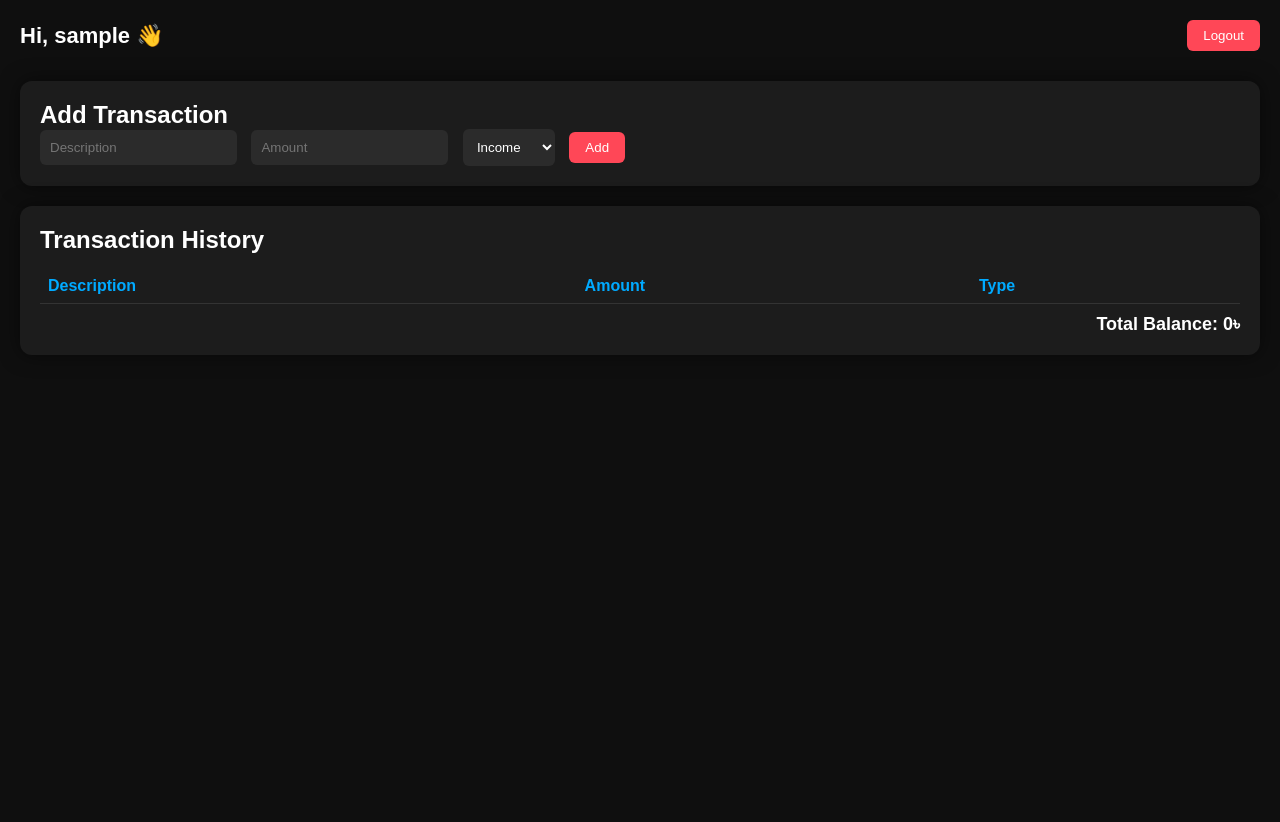
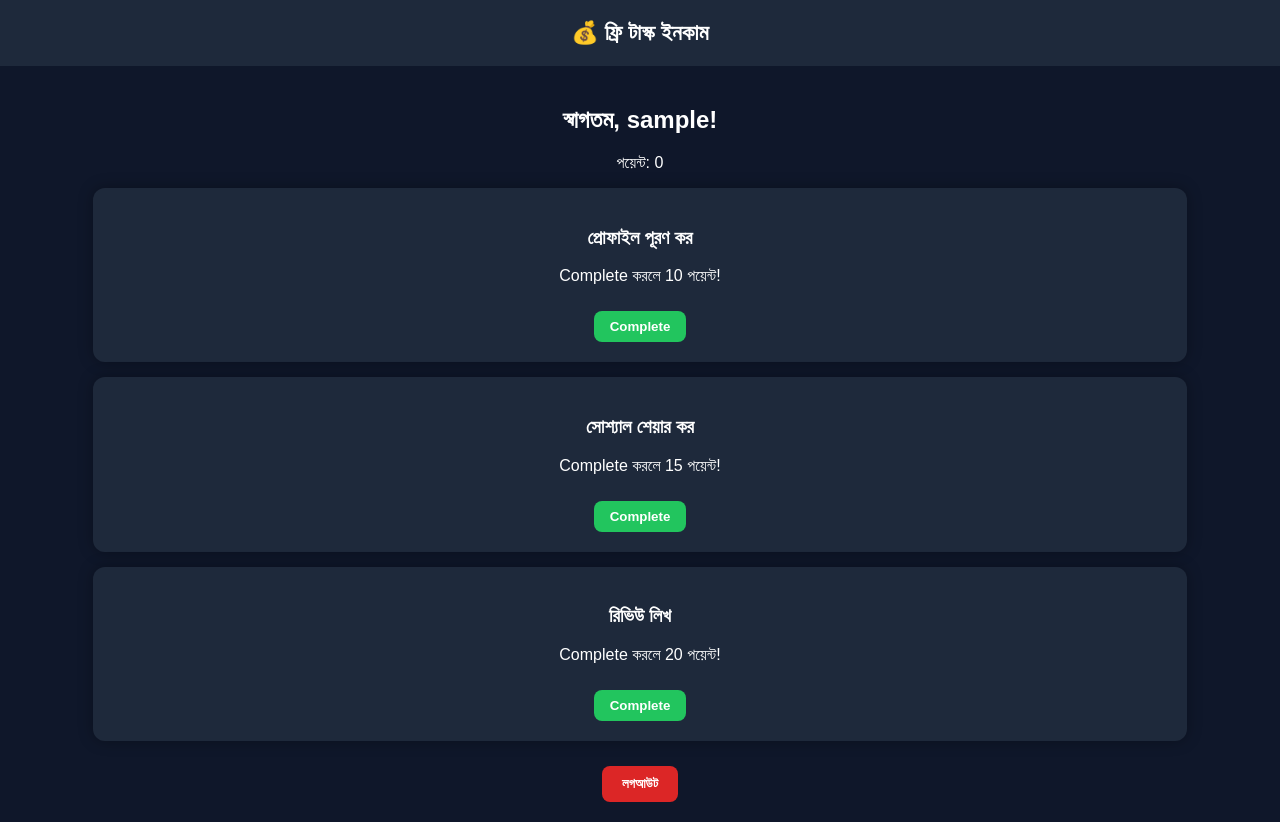
Before and after one commit to ihsaim69-ctrl/task-income-site, a plain HTML site: page New.login.html in a window 1280 px wide. Before the commit the page ends 800 px from the top, so only its background shows below. Drawn offline with Linux system fonts and the light colour scheme; sample sign-in values are in the browser's storage.

Commit message:
Update Dashboard.html

```diff
--- a/New.login.html
+++ b/New.login.html
@@ -1,104 +1,107 @@
 <!DOCTYPE html>
 <html lang="bn">
 <head>
-  <meta charset="UTF-8" />
-  <meta name="viewport" content="width=device-width, initial-scale=1.0" />
-  <title>Dashboard | Task Income Tracker</title>
+  <meta charset="UTF-8">
+  <meta name="viewport" content="width=device-width, initial-scale=1.0">
+  <title>Dashboard - Free Task Income</title>
   <style>
-    * { margin: 0; padding: 0; box-sizing: border-box; font-family: 'Poppins', sans-serif; }
-    body { background: #0f0f0f; color: #fff; min-height: 100vh; padding: 20px; }
-    header { display: flex; justify-content: space-between; align-items: center; margin-bottom: 30px; }
-    h1 { font-size: 22px; }
-    button { background: #ff4757; border: none; padding: 8px 16px; border-radius: 6px; color: #fff; cursor: pointer; }
+    body {
+      font-family: 'Poppins', sans-serif;
+      background: #0f172a;
+      color: white;
+      margin: 0;
+      padding: 0;
+    }
+    .header {
+      text-align: center;
+      background: #1e293b;
+      padding: 20px;
+      font-size: 22px;
+      font-weight: bold;
+    }
+    .container {
+      padding: 20px;
+      text-align: center;
+    }
     .card {
-      background: #1c1c1c;
+      background: #1e293b;
       padding: 20px;
+      margin: 15px auto;
       border-radius: 12px;
-      margin-bottom: 20px;
-      box-shadow: 0 0 20px rgba(0,0,0,0.5);
+      width: 85%;
+      box-shadow: 0 0 15px rgba(0,0,0,0.3);
     }
-    input, select {
-      padding: 10px;
+    .logout-btn {
+      background: #dc2626;
+      padding: 10px 20px;
       border: none;
-      border-radius: 6px;
-      margin-right: 10px;
-      background: #2b2b2b;
-      color: #fff;
+      color: white;
+      border-radius: 8px;
+      cursor: pointer;
+      font-weight: bold;
+      transition: 0.3s;
     }
-    table { width: 100%; border-collapse: collapse; margin-top: 15px; }
-    th, td { padding: 8px; text-align: left; border-bottom: 1px solid #333; }
-    th { color: #00aaff; }
-    .total { text-align: right; font-weight: bold; margin-top: 10px; font-size: 18px; }
+    .logout-btn:hover { background: #b91c1c; }
+    button {
+      background: #22c55e;
+      padding: 8px 16px;
+      border: none;
+      color: white;
+      border-radius: 8px;
+      cursor: pointer;
+      font-weight: bold;
+      margin-top: 10px;
+    }
+    button:hover { background: #16a34a; }
   </style>
 </head>
 <body>
-  <header>
-    <h1>Hi, <span id="user"></span> 👋</h1>
-    <button onclick="logout()">Logout</button>
-  </header>
+  <div class="header">💰 ফ্রি টাস্ক ইনকাম</div>
 
-  <div class="card">
-    <h2>Add Transaction</h2>
-    <input type="text" id="desc" placeholder="Description" />
-    <input type="number" id="amount" placeholder="Amount" />
-    <select id="type">
-      <option value="income">Income</option>
-      <option value="expense">Expense</option>
-    </select>
-    <button onclick="addTransaction()">Add</button>
-  </div>
+  <div class="container">
+    <h2 id="welcomeUser"></h2>
+    <p>পয়েন্ট: <span id="points">0</span></p>
 
-  <div class="card">
-    <h2>Transaction History</h2>
-    <table>
-      <thead>
-        <tr><th>Description</th><th>Amount</th><th>Type</th></tr>
-      </thead>
-      <tbody id="list"></tbody>
-    </table>
-    <p class="total">Total Balance: <span id="balance">0</span>৳</p>
+    <div class="card">
+      <h3>প্রোফাইল পূরণ কর</h3>
+      <p>Complete করলে 10 পয়েন্ট!</p>
+      <button onclick="addPoints(10)">Complete</button>
+    </div>
+
+    <div class="card">
+      <h3>সোশ্যাল শেয়ার কর</h3>
+      <p>Complete করলে 15 পয়েন্ট!</p>
+      <button onclick="addPoints(15)">Complete</button>
+    </div>
+
+    <div class="card">
+      <h3>রিভিউ লিখ</h3>
+      <p>Complete করলে 20 পয়েন্ট!</p>
+      <button onclick="addPoints(20)">Complete</button>
+    </div>
+
+    <button class="logout-btn" onclick="logout()">লগআউট</button>
   </div>
 
   <script>
     const user = localStorage.getItem('username');
-    if(!user) window.location.href = 'login.html';
-    document.getElementById('user').innerText = user;
+    if (!user) window.location.href = 'login.html';
+    document.getElementById('welcomeUser').innerText = `স্বাগতম, ${user}!`;
 
-    let transactions = JSON.parse(localStorage.getItem('transactions') || '[]');
+    let points = localStorage.getItem('points') || 0;
+    document.getElementById('points').innerText = points;
 
-    function render() {
-      const list = document.getElementById('list');
-      const balanceEl = document.getElementById('balance');
-      list.innerHTML = '';
-      let balance = 0;
-
-      transactions.forEach(t => {
-        const tr = document.createElement('tr');
-        tr.innerHTML = `<td>${t.desc}</td><td>${t.amount}</td><td>${t.type}</td>`;
-        list.appendChild(tr);
-        balance += t.type === 'income' ? t.amount : -t.amount;
-      });
-      balanceEl.innerText = balance;
-    }
-
-    function addTransaction() {
-      const desc = document.getElementById('desc').value.trim();
-      const amount = parseFloat(document.getElementById('amount').value);
-      const type = document.getElementById('type').value;
-      if(!desc || isNaN(amount)) return alert('Enter valid details!');
-      transactions.push({desc, amount, type});
-      localStorage.setItem('transactions', JSON.stringify(transactions));
-      document.getElementById('desc').value = '';
-      document.getElementById('amount').value = '';
-      render();
+    function addPoints(p) {
+      points = parseInt(points) + p;
+      localStorage.setItem('points', points);
+      document.getElementById('points').innerText = points;
+      alert(`🎉 আপনি ${p} পয়েন্ট পেয়েছেন!`);
     }
 
     function logout() {
       localStorage.removeItem('username');
       window.location.href = 'login.html';
     }
-
-    render();
   </script>
 </body>
 </html>
```
